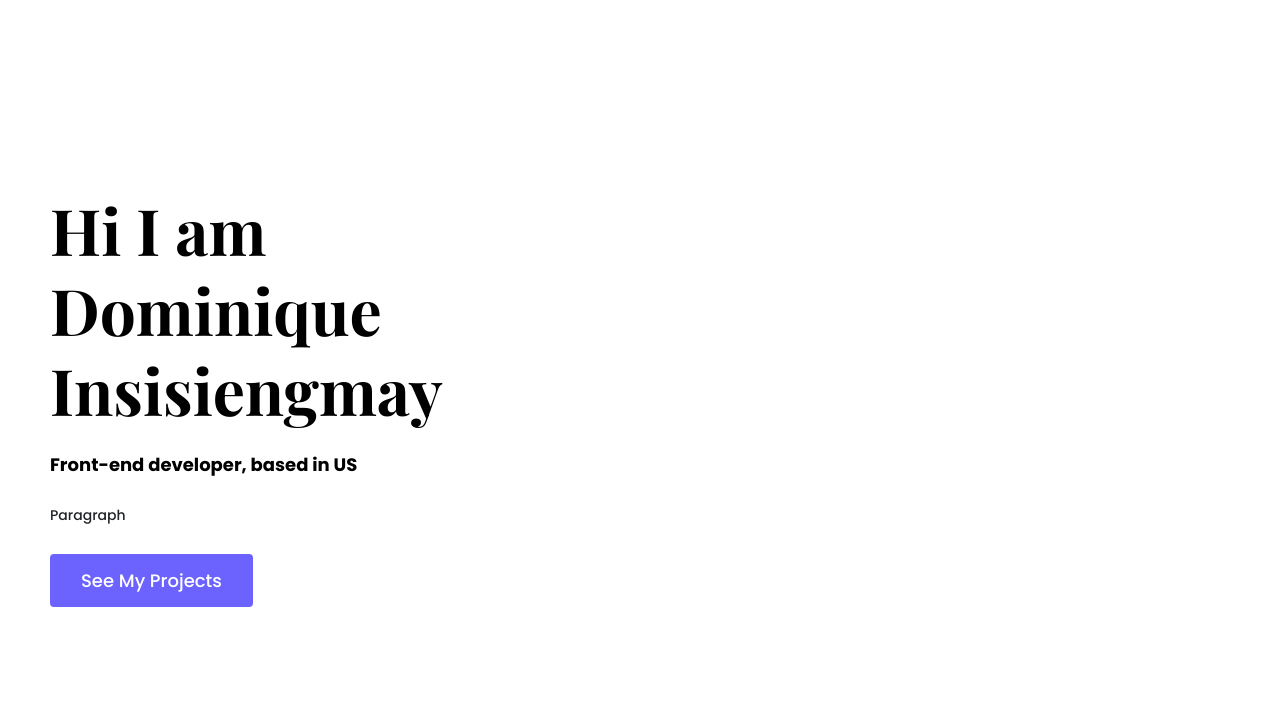
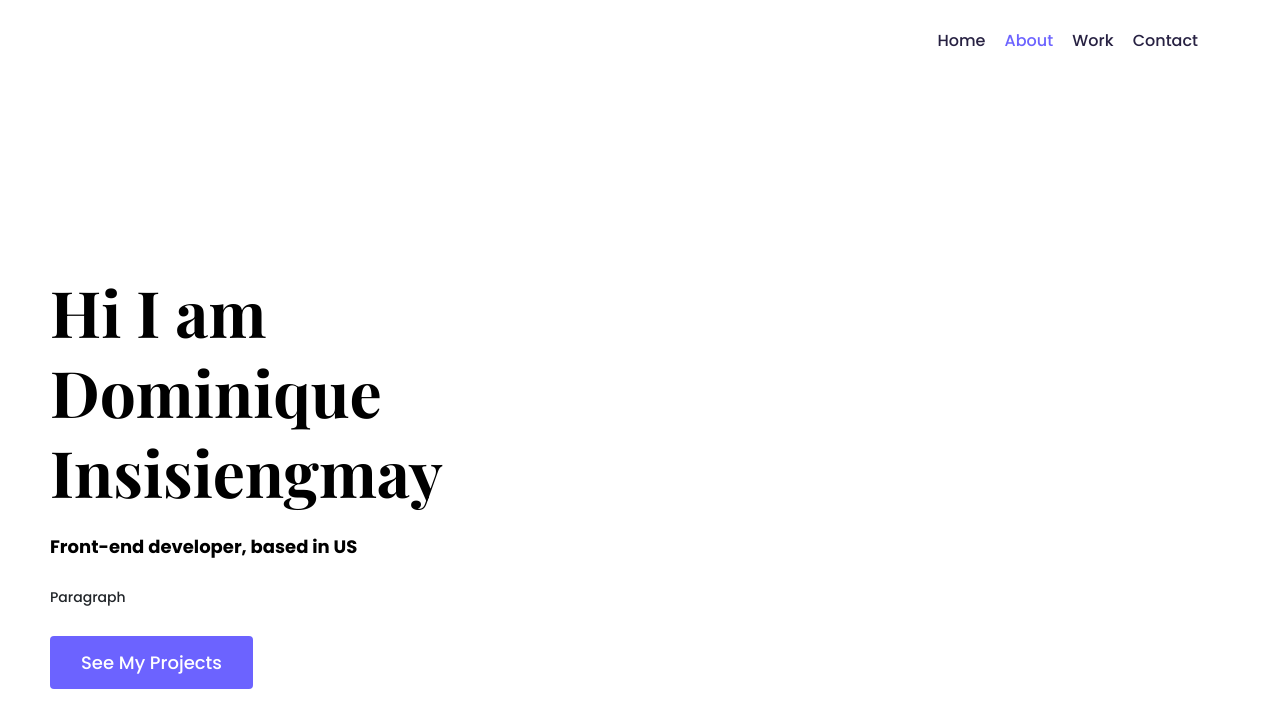
Before and after one commit to dominique-jacque/Portfolio-Project, a plain HTML site: page about.html in a window 1280 px wide. Drawn offline with nearby package versions, Linux system fonts and the light colour scheme; a web font is replaced by a local one.

Commit message:
created nav heading

```diff
--- a/about.html
+++ b/about.html
@@ -15,6 +15,28 @@
     <title>Portfolio</title>
 </head>
 <body>
+    <div class="container">
+        <nav class="d-flex justify-content-between">
+        <a href="/">
+        <img src="" atl="logo" class="logo d-none d-md-block" />
+        <img src="" atl="small logo" class="logo d-block d-md-none" />
+        </a>
+        <ul>
+            <li>
+                <a href="/">Home</a>
+            </li>
+            <li class="active">
+                <a href="/about.html">About</a>
+            </li>
+            <li>
+                <a href="/work.html">Work</a>
+            </li>
+            <li>
+                <a href="/contact.html">Contact</a>
+            </li>
+        </ul>
+        </nav>
+    </div>
     <div class ="content-container">
         <div class="row">
             <div class="col-lg-6">
--- a/styles/style.css
+++ b/styles/style.css
@@ -88,6 +88,35 @@ p{
 .content p {
     font-size: 14px;
 }
+.logo {
+    max-height: 150px;
+}
+nav {
+    padding: 20px 0;
+}
+nav ul{
+    padding: 0;
+    margin:0;
+}
+nav li {
+    display: inline;
+    list-style: none;
+    line-height: 42px;
+    margin-left: 15px;
+}
+
+nav a {
+    text-decoration: none;
+    color: #272142;
+    font-family: var(--default-font-family);
+    font-size: 16px;
+    transition: all 100ms ease-in-out;
+}
+
+nav a:hover,
+nav li.active a{
+    color: var(--branding-color);
+}
 
 @media (max-width: 900px){
     h1{
@@ -108,4 +137,5 @@ p{
         text-align:center;
         padding: 0;
     }
+
 }
```
Also changed, not shown: contact.html (+22 -0 lines), index.html (+22 -0 lines), work.html (+22 -0 lines).
